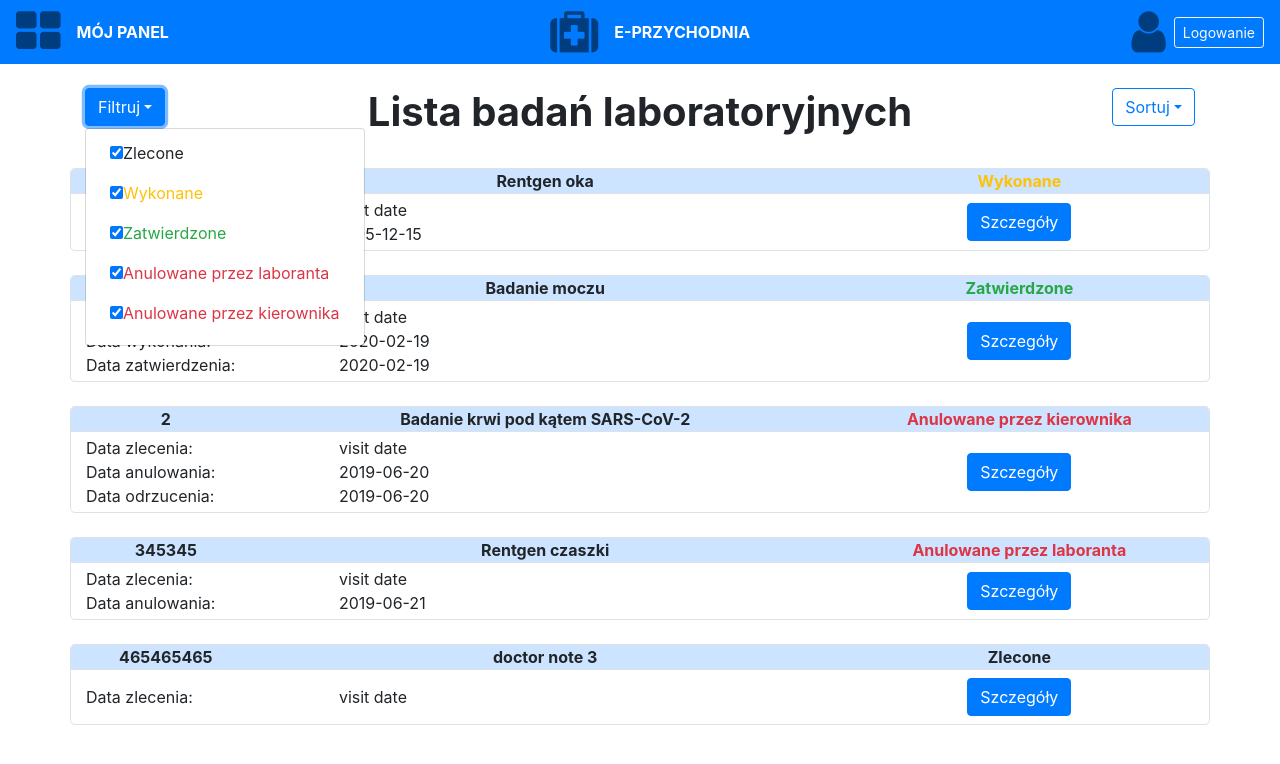
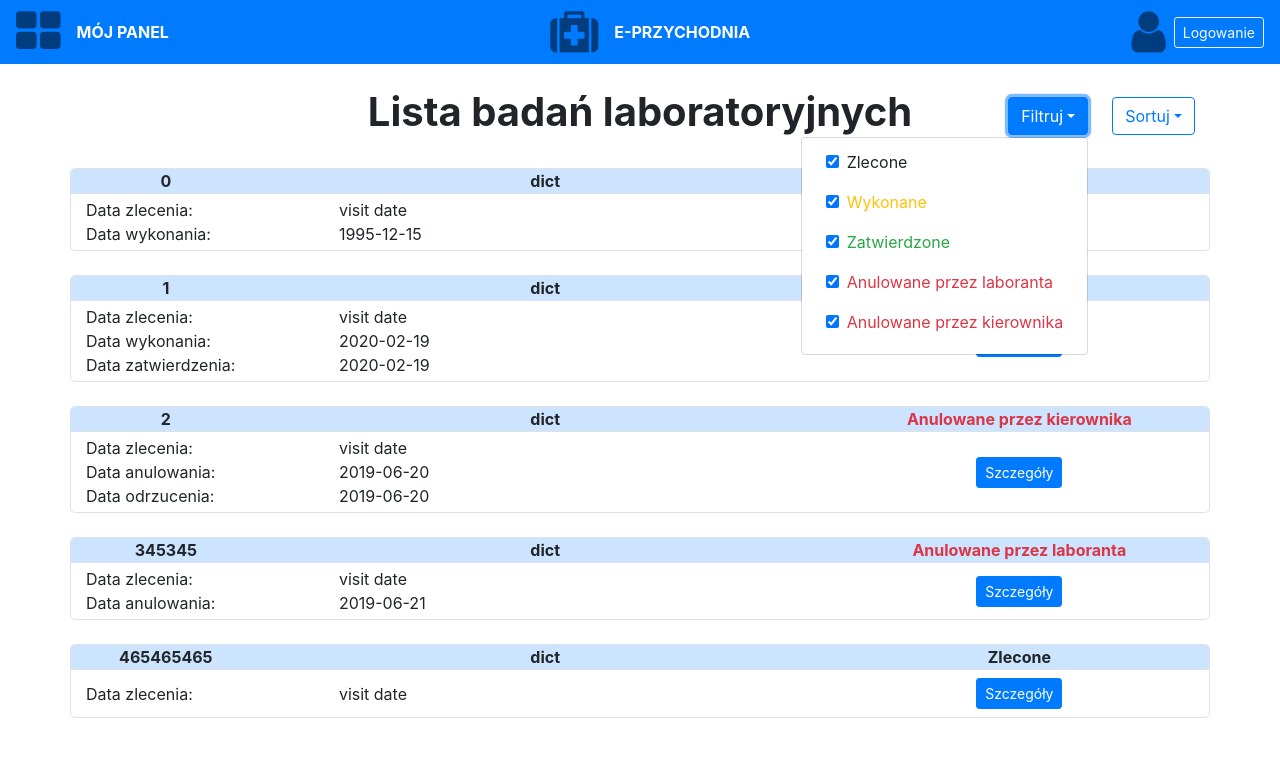
Before and after one commit to cichyr/przychodnia, an Angular app in the folder web-client/: page /exam-list in a window 1280 px wide. Both pictures are taken after a click on the button "Filtruj". Shown: the top 764 px of the page. Built offline with nearby package versions, Linux system fonts and the light colour scheme.

Commit message:
Added reference to buttons, moved filtering to sorting, small tweaks

```diff
--- a/web-client/src/app/lab-exam/lab-exam-list/lab-exam-list.component.html
+++ b/web-client/src/app/lab-exam/lab-exam-list/lab-exam-list.component.html
@@ -4,18 +4,8 @@
     <div class="container">
         <div class="row mt-4 align-self-center">
 
-            <!-- Filter menu -->
+            <!-- Placeholder -->
             <div class="col">
-                <div ngbDropdown class="d-inline-block" [autoClose]="false">
-                    <button class="btn btn-outline-primary" ngbDropdownToggle>Filtruj</button>
-                    <div ngbDropdownMenu>
-                        <label ngbDropdownItem><input type="checkbox" [checked]="filters['ZLE']" (change)="filters['ZLE'] = !filters['ZLE']">Zlecone</label>
-                        <label ngbDropdownItem class="text-warning"><input type="checkbox" [checked]="filters['WYK']" (change)="filters['WYK'] = !filters['WYK']">Wykonane</label>
-                        <label ngbDropdownItem class="text-success"><input type="checkbox" [checked]="filters['ZATW']" (change)="filters['ZATW'] = !filters['ZATW']">Zatwierdzone</label>
-                        <label ngbDropdownItem class="text-danger"><input type="checkbox" [checked]="filters['ANUL_LAB']" (change)="filters['ANUL_LAB'] = !filters['ANUL_LAB']">Anulowane przez laboranta</label>
-                        <label ngbDropdownItem class="text-danger"><input type="checkbox" [checked]="filters['ANUL_KLAB']" (change)="filters['ANUL_KLAB'] = !filters['ANUL_KLAB']">Anulowane przez kierownika</label>
-                    </div>
-                </div>
             </div>
 
             <!-- Title -->
@@ -25,9 +15,20 @@
                 </h1>
             </div>
 
-            <!-- Sorting menu -->
-            <div class="col text-right">
-                <div ngbDropdown class="d-inline-block">
+            <!-- Filter & sorting menu -->
+            <div class="col text-right align-self-center">
+                <div ngbDropdown class="d-inline-block" [autoClose]="false">
+                    <button class="btn btn-outline-primary" ngbDropdownToggle>Filtruj</button>
+                    <div ngbDropdownMenu>
+                        <label ngbDropdownItem><input type="checkbox" [checked]="filters['ZLE']" (change)="filters['ZLE'] = !filters['ZLE']">&ensp;Zlecone</label>
+                        <label ngbDropdownItem class="text-warning"><input type="checkbox" [checked]="filters['WYK']" (change)="filters['WYK'] = !filters['WYK']">&ensp;Wykonane</label>
+                        <label ngbDropdownItem class="text-success"><input type="checkbox" [checked]="filters['ZATW']" (change)="filters['ZATW'] = !filters['ZATW']">&ensp;Zatwierdzone</label>
+                        <label ngbDropdownItem class="text-danger"><input type="checkbox" [checked]="filters['ANUL_LAB']" (change)="filters['ANUL_LAB'] = !filters['ANUL_LAB']">&ensp;Anulowane przez laboranta</label>
+                        <label ngbDropdownItem class="text-danger"><input type="checkbox" [checked]="filters['ANUL_KLAB']" (change)="filters['ANUL_KLAB'] = !filters['ANUL_KLAB']">&ensp;Anulowane przez kierownika</label>
+                    </div>
+                </div>
+
+                <div ngbDropdown class="d-inline-block ml-4">
                     <button class="btn btn-outline-primary" ngbDropdownToggle>Sortuj</button>
                     <div ngbDropdownMenu>
                         <button (click)="sort(0)" ngbDropdownItem>Data zlecenia: Od najnowszych</button>
@@ -36,6 +37,7 @@
                         <button (click)="sort(3)" ngbDropdownItem>Data zakończenia: Od najstarszych</button>
                         <button (click)="sort(4)" ngbDropdownItem>ID: rosnąco</button>
                         <button (click)="sort(5)" ngbDropdownItem>ID: malejąco</button>
+                        <button (click)="sort(6)" ngbDropdownItem>Domyślnie</button>
                     </div>
                 </div>
             </div>
@@ -48,7 +50,7 @@
             <!-- Examination title bar (id, title, status) -->
             <div class="row justify-content-md-center rounded-top" style="background-color: #cce4ff">
                 <div class="col align-self-center text-center"><b>{{lab.id}}</b></div>
-                <div class="col-6 align-self-center text-center"><b>{{lab.doctorNote}}</b></div>
+                <div class="col-6 align-self-center text-center"><b>{{lab.examinationId.name}}</b></div>
                 <div class="col-4 text-center" *ngIf="lab.stateId.name=='ZLE'"><b>Zlecone</b></div>
                 <div class="col-4 text-center text-warning" *ngIf="lab.stateId.name=='WYK'"><b>Wykonane</b></div>
                 <div class="col-4 text-center text-danger" *ngIf="lab.stateId.name=='ANUL_LAB'"><b>Anulowane przez laboranta</b></div>
@@ -83,7 +85,7 @@
 
                 <!-- Details button -->
                 <div class="col-4 align-self-center text-center my-2">
-                    <button class="btn btn-primary">Szczegóły</button>
+                    <button class="btn btn-primary btn-sm" (click)="navigateToDetails(lab.id)">Szczegóły</button>
                 </div>
             </div>
         </div>
--- a/web-client/src/app/lab-exam/lab-exam-list/lab-exam-list.component.ts
+++ b/web-client/src/app/lab-exam/lab-exam-list/lab-exam-list.component.ts
@@ -2,6 +2,7 @@ import { Component, OnInit } from '@angular/core';
 import { LaboratoryExamination } from '../../data/examination/laboratory-examination'
 // Mock imports
 import { LaboratoryExaminationService } from '../../service/laboratory-examination.service'
+import { Router } from '@angular/router';
 
 
 @Component({
@@ -15,7 +16,7 @@ export class LabExamListComponent implements OnInit {
 
   filters = {'ZLE': true, 'WYK': true, 'ANUL_LAB': true, 'ZATW': true, 'ANUL_KLAB': true}
 
-  constructor(private laboratoryService: LaboratoryExaminationService) { }
+  constructor(private laboratoryService: LaboratoryExaminationService, private router: Router) { }
 
   ngOnInit(): void {
     this.__laboratoryList = this.laboratoryService.getAllLaboratoryExams()
@@ -29,11 +30,9 @@ export class LabExamListComponent implements OnInit {
           if(l1.visitId.finalizationCancellationDate < l2.visitId.finalizationCancellationDate) {
             return 1
           }
-
           if(l1.visitId.finalizationCancellationDate > l2.visitId.finalizationCancellationDate) {
             return -1
           }
-
           return 0
         })
         break
@@ -81,6 +80,10 @@ export class LabExamListComponent implements OnInit {
       case 5:   // id highest first
         this.laboratoryList = this.__laboratoryList.sort((l1,l2) => l2.id - l1.id)
         break
+
+      case 6:   // default
+        this.laboratoryList = this.__laboratoryList
+        break
     }
   }
 
@@ -99,4 +102,8 @@ export class LabExamListComponent implements OnInit {
     return [year, month, day].join('-');
   }
 
+  navigateToDetails(id: number) {
+    this.router.navigate(['/exam-list/'+id])
+  }
+
 }
```
